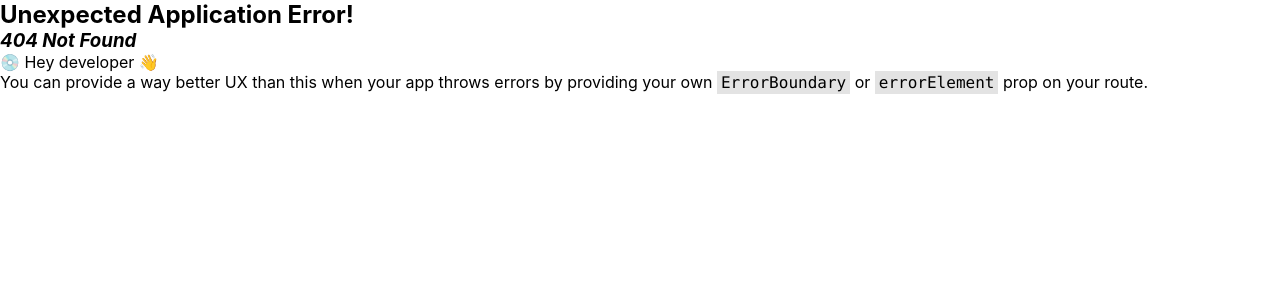
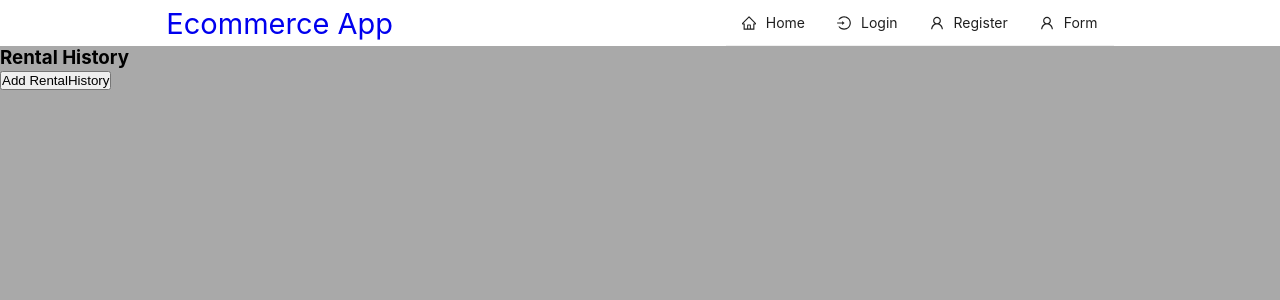
Before and after one commit to Bikramghimire/Marathon, a React (Create React App) app in the folder frontend/: page /dynamicform in a window 1280 px wide. Before the commit this address had no page. Shown: the top 300 px of the page. Built offline with nearby package versions, Linux system fonts and the light colour scheme.

Commit message:
dynamicity version1

```diff
--- /dev/null
+++ b/frontend/src/pages/dynamicFrom/components/fields/DatePicker.tsx
@@ -0,0 +1,15 @@
+import { DatePicker } from "antd";
+import React from "react";
+
+const Date = () => {
+  const handleChange = (date: any, dateString: any) => {
+    console.log(date, dateString);
+  };
+  return (
+    <div>
+      <DatePicker onChange={handleChange} picker="month" />
+    </div>
+  );
+};
+
+export default Date;
--- /dev/null
+++ b/frontend/src/pages/dynamicFrom/components/fields/InputField.tsx
@@ -0,0 +1,37 @@
+import React from "react";
+import { Input as InputField } from "antd";
+import { FieldInputProps, FormikProps } from "formik";
+import Error from "../../../nicePage/components/error";
+
+const Input: React.FC<InputProps> = ({
+  field: { name, value, onChange, onBlur, disabled },
+  form: { errors, touched, submitCount, values },
+  label,
+  placeholder,
+}) => {
+  console.log("the value and values======", values);
+  const hasError = errors[name] && touched[name];
+
+  return (
+    <div>
+      <label>{label}</label>
+      <InputField
+        name={name}
+        placeholder={placeholder}
+        onChange={onChange}
+        onBlur={onBlur}
+        value={value}
+      />
+      {hasError && <Error message={errors && errors[name]} />}
+    </div>
+  );
+};
+
+export default Input;
+
+interface InputProps {
+  field: any;
+  form: any;
+  label: string;
+  placeholder: string;
+}
--- /dev/null
+++ b/frontend/src/pages/dynamicFrom/containers/AddForm.tsx
@@ -0,0 +1,133 @@
+import { Button } from "antd";
+import { Field, Form, Formik } from "formik";
+import React from "react";
+import Date from "../components/fields/DatePicker";
+import InputField from "../components/fields/InputField";
+
+const AddEditForm = () => {
+  return (
+    <Formik
+      initialValues={
+        {
+          // landlordName: "",
+          // landlordEmail: "",
+          // addressProperty: "",
+          // startingDate: "",
+          // endingDate: "",
+        }
+      }
+      onSubmit={() => {
+        alert("hello");
+      }}
+      enableReinitialize
+    >
+      {({ handleSubmit }) => {
+        return (
+          <Form onSubmit={handleSubmit}>
+            {fields
+              .filter((item) => item.catergory === "rentalHistory")
+              .map((item) => {
+                return (
+                  <>
+                    <Field
+                      name={item.name}
+                      label={item.label}
+                      component={item.component}
+                      placeholder={item.placeholder}
+                    />
+                  </>
+                );
+              })}
+            <button type="submit">Submit</button>
+          </Form>
+        );
+      }}
+    </Formik>
+  );
+};
+//     {/* {({ handleSubmit }) =>
+//         {fields.filter(item=> item.category==="rentalHistory").map(item =>{
+//             return(
+//                 <Form onSubmit={handleSubmit}>
+//                 <Field
+//                   name="landlordName"
+//                   label="landlordName"
+//                   component={InputField}
+//                 />
+
+//                 <button type="submit">submit</button>
+//               </Form>
+//             )
+//         }
+//         )
+//     }
+//     </Formik>
+//   ) */}
+
+export default AddEditForm;
+
+const fields = [
+  {
+    name: "landlordName",
+    label: "LandLordName",
+    component: InputField,
+    placeholder: "please mention your user name",
+    catergory: "rentalHistory",
+  },
+  {
+    name: "landlordEmail",
+    label: "LandLordEmail",
+    component: InputField,
+    placeholder: "please mention your email",
+    catergory: "rentalHistory",
+  },
+  {
+    name: "propertyAddress",
+    label: "PropertyAddress",
+    component: InputField,
+    placeholder: "please mention your date",
+    catergory: "rentalHistory",
+  },
+  {
+    name: "startingDate",
+    label: "StartingDate",
+    component: InputField,
+    placeholder: "please mention your start date",
+    catergory: "rentalHistory",
+  },
+  {
+    name: "endingDate",
+    label: "Ending Date",
+    component: InputField,
+    placeholder: "please mention your end date",
+    catergory: "rentalHistory",
+  },
+  {
+    name: "course",
+    label: "Course",
+    component: InputField,
+    placeholder: "please mention your education course",
+    catergory: "eductionalHistory",
+  },
+  {
+    name: "school",
+    label: "School",
+    component: InputField,
+    placeholder: "please mention your education school",
+    catergory: "eductionalHistory",
+  },
+  {
+    name: "educationStartDate",
+    label: "Starting Date",
+    component: Date,
+    placeholder: "please mention your start date",
+    catergory: "eductionalHistory",
+  },
+  {
+    name: "educationEndDate",
+    label: "Ending Date",
+    component: Date,
+    placeholder: "please mention your end date",
+    catergory: "eductionalHistory",
+  },
+];
--- /dev/null
+++ b/frontend/src/pages/dynamicFrom/index.tsx
@@ -0,0 +1,38 @@
+import { Modal } from "antd";
+import React, { useState } from "react";
+import DatePicker from "./components/fields/DatePicker";
+import InputField from "./components/fields/InputField";
+import AddEditForm from "./containers/AddForm";
+
+const Dynamic = () => {
+  const [isModalOpen, setIsModalOpen] = useState(false);
+
+  const showModal = () => {
+    setIsModalOpen(true);
+  };
+
+  const handleOk = () => {
+    setIsModalOpen(false);
+  };
+
+  const handleCancel = () => {
+    setIsModalOpen(false);
+  };
+  return (
+    <div style={{ backgroundColor: "#A9A9A9", width: "100%", height: "100vh" }}>
+      <Modal
+        title="Basic Modal"
+        open={isModalOpen}
+        onOk={handleOk}
+        onCancel={handleCancel}
+      >
+        <AddEditForm />
+      </Modal>
+
+      <h3>Rental History</h3>
+      <button onClick={showModal}>Add RentalHistory</button>
+    </div>
+  );
+};
+
+export default Dynamic;
--- a/frontend/src/routes/index.tsx
+++ b/frontend/src/routes/index.tsx
@@ -9,6 +9,7 @@ import Layouts from "../component/layouts";
 import Login from "../pages/auth/Login";
 import Register from "../pages/auth/Register";
 import Card from "../pages/Card";
+import Dynamic from "../pages/dynamicFrom";
 import Form from "../pages/form";
 
 import Home from "../pages/Home";
@@ -24,6 +25,7 @@ export const router = createBrowserRouter(
         <Route path="/formik" element={<Form />} />
         <Route path="/niceform" element={<NiceForm />} />
         <Route path="/card" element={<Card />} />
+        <Route path="/dynamicform" element={<Dynamic />} />
       </Route>
     </>
   )
```
Also changed, not shown: frontend/src/readmeReactRouter.md.
